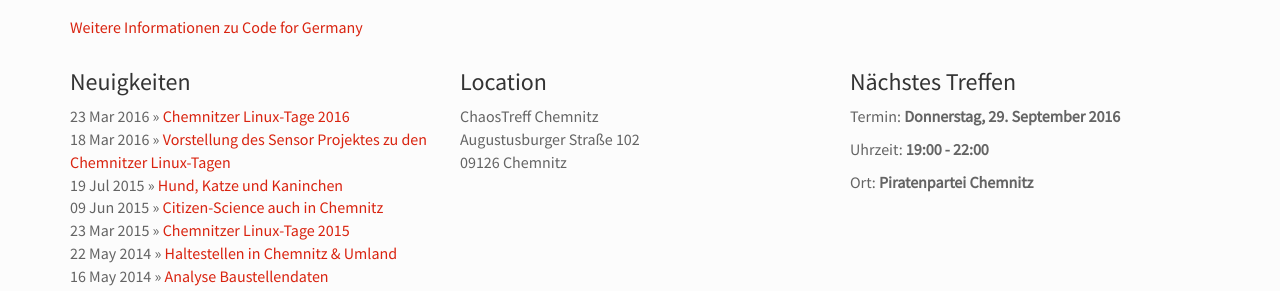
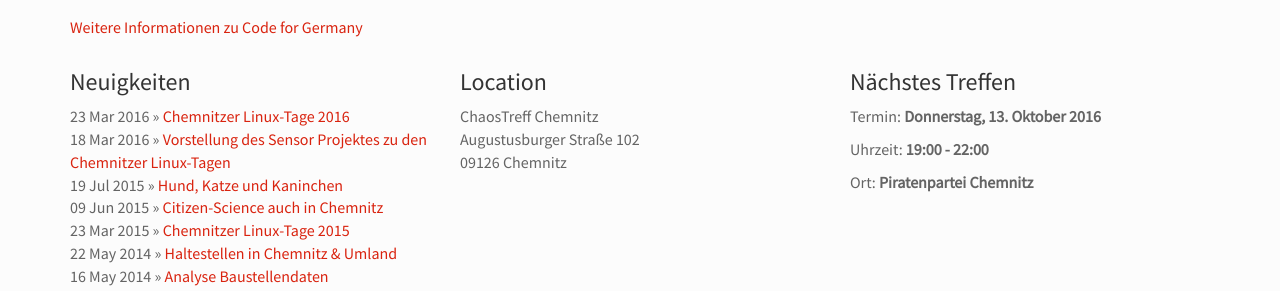
Before and after one commit to CodeforChemnitz/codeforchemnitz.github.io, a Jekyll site: the page built from index.html, in a window 1280 px wide and 900 px high, scrolled down 491 px. Shown: the part 154-445 px from the top of the window. Built offline with Jekyll 4.4.1, drawn with Linux system fonts in a browser that asks for light colours.

Commit message:
"event updated"

```diff
--- a/_data/treffen.yml
+++ b/_data/treffen.yml
@@ -1,7 +1,7 @@
 # comment day to have a "unknown event date" message
 day: Donnerstag
-day-nr: 29
-month: September 2016
+day-nr: 13
+month: Oktober 2016
 time: "19:00 - 22:00"
 location: Piratenpartei Chemnitz #myCGS, Hermannstraße 6, Chemnitz
 #location: Altes Heizhaus im Innenhof der TU Chemnitz, Str. der Nationen 62
```
